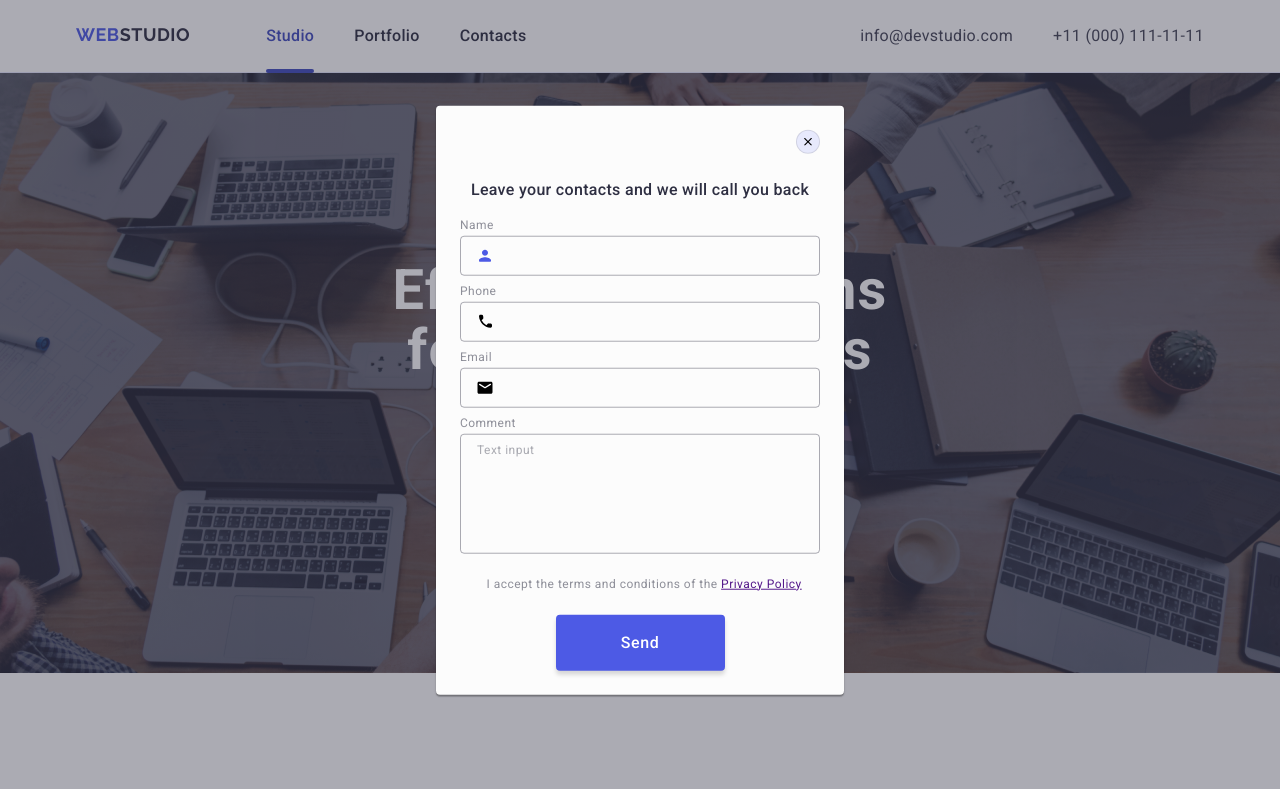
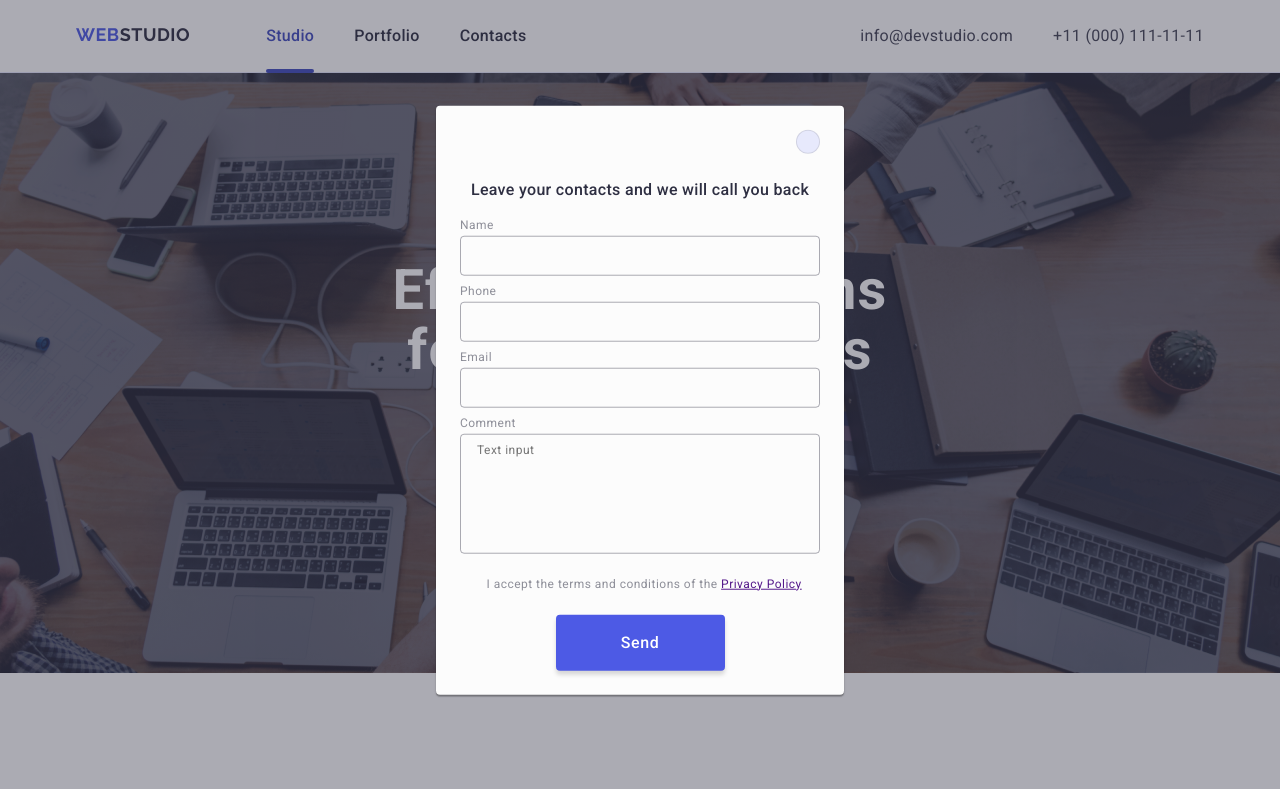
Before and after one commit to VladSmetana/got-markup-hw-05, a website: page index.html in a window 1280 px wide. Shown: the top 789 px of the page. Drawn offline with nearby package versions, Linux system fonts and the light colour scheme.

Commit message:
add styles

```diff
--- a/css/styles.css
+++ b/css/styles.css
@@ -575,14 +575,6 @@ img{
     outline: transparent;
     transition: border-color 250ms cubic-bezier(0.4, 0, 0.2, 1);
 }
-.user-comment::placeholder{
-    color:  rgba(46, 47, 66, 0.40);
-    font-size: 12px;
-    font-style: normal;
-    font-weight: 400;
-    line-height: 1.17; /* 116.667% */
-    letter-spacing: 0.04em;
-}
 .user-comment:focus{
     border-color: #4D5AE5;
 }
```
